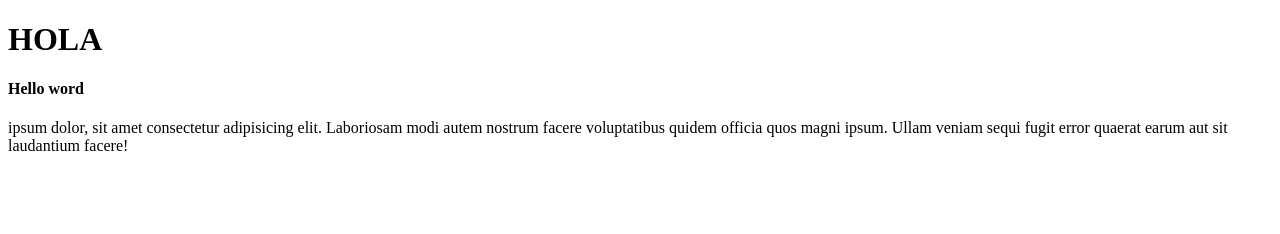
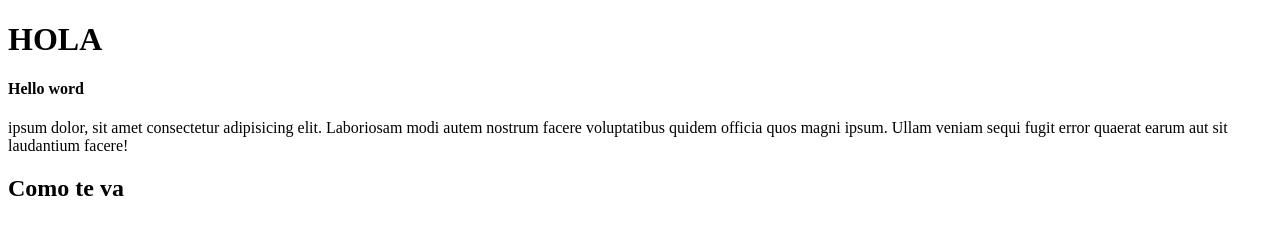
Before and after one commit to RocioPa/Prueba-repositorio, a plain HTML site: page index.html in a window 1280 px wide. Drawn offline with Linux system fonts and the light colour scheme.

Commit message:
cambio h2

```diff
--- a/index.html
+++ b/index.html
@@ -15,5 +15,6 @@
                 <p>ipsum dolor, sit amet consectetur adipisicing elit. Laboriosam modi autem nostrum facere voluptatibus quidem officia quos magni ipsum. Ullam veniam sequi fugit error quaerat earum aut sit laudantium facere!</p>
             </div>
         </div>
+        <h2>Como te va</h2>
 </body>
 </html>
```
